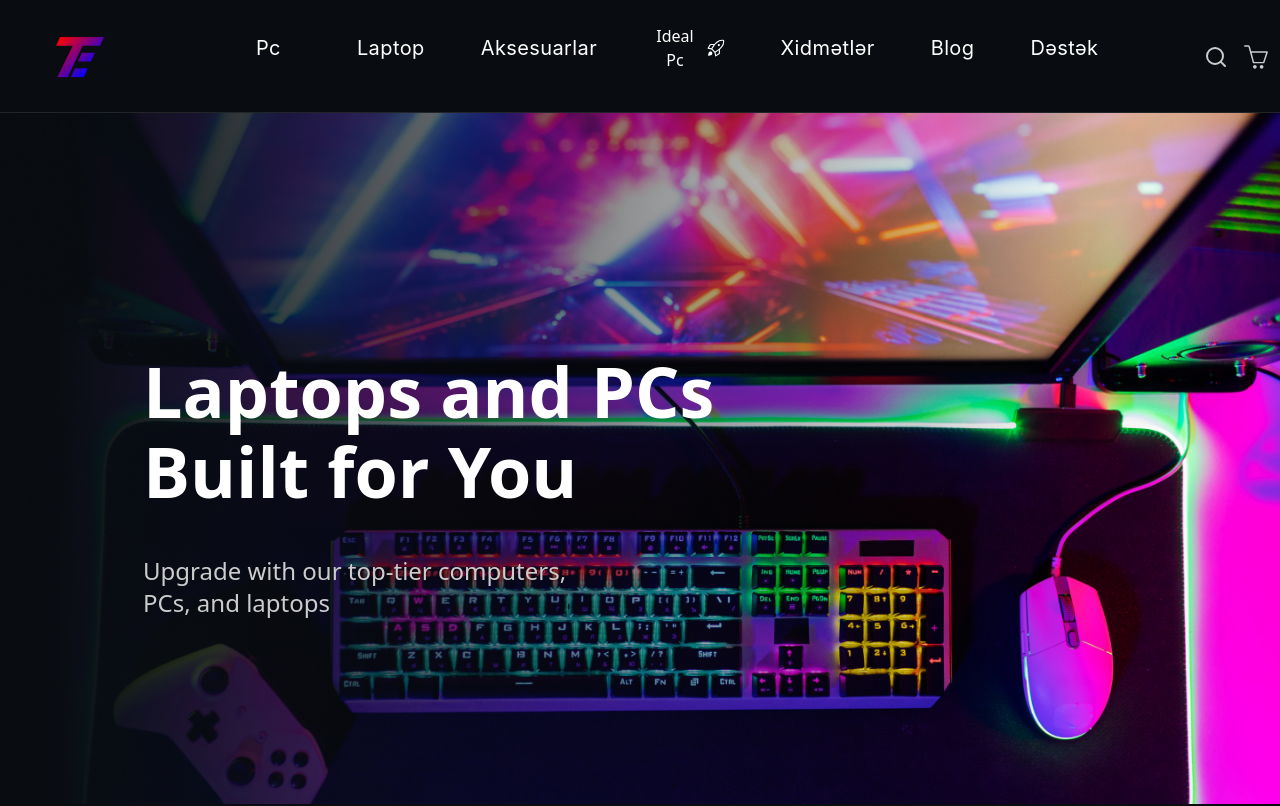
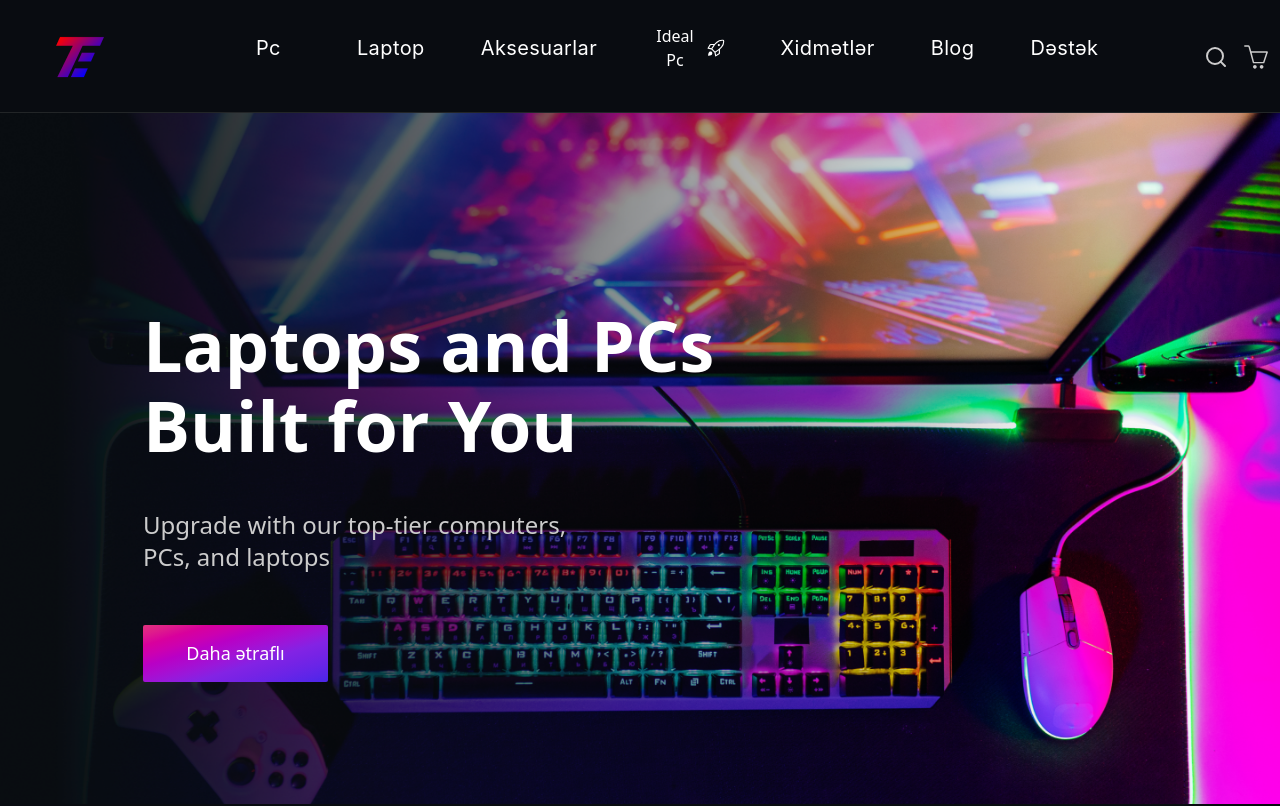
Before and after one commit to nigaraliyevas/TechEvo, a React (Vite) app: page / in a window 1280 px wide. Shown: the top 806 px of the page. Built offline with nearby package versions, Linux system fonts and the light colour scheme; a web font is replaced by a local one.

Commit message:
homePageButtonAdded

```diff
--- a/src/components/HomePageSections/HomeSlider/Slider.jsx
+++ b/src/components/HomePageSections/HomeSlider/Slider.jsx
@@ -4,15 +4,18 @@ import Slide1 from "/assets/images/HomePage/Slider/NeonSlide1.png";
 import Slide2 from "/assets/images/HomePage/Slider/NeonSlide2.png";
 import Slide3 from "/assets/images/HomePage/Slider/NeonSlide3.png";
 
+
+// import Button from "./../Button/Button";
+
 const SliderComponent = () => {
   const settings = {
     dots:false,
     infinite: true,
-    speed: 500,
+    speed: 1000,
     slidesToShow: 1,
     slidesToScroll: 1,
     autoplay: true,
-    autoplaySpeed: 4000,
+    autoplaySpeed: 3000,
     fade: true,
   };
 
@@ -24,6 +27,8 @@ const SliderComponent = () => {
             <div className={styles.mainTitle}>
               <h1>Empower Your Digital World</h1>
               <p>Find the perfect computer, PC, or laptop for unbeatable performance</p>
+              <button className={styles.moreButton}>Daha ətraflı</button>
+
             </div>
           </div>
           <img style={{ width: "100%", height: "100%" }} src={Slide1} alt="Slide 1" />
@@ -33,6 +38,7 @@ const SliderComponent = () => {
             <div className={styles.mainTitle}>
               <h1>Laptops and PCs Built for You</h1>
               <p>Upgrade with our top-tier computers, PCs, and laptops</p>
+              <button className={styles.moreButton}>Daha ətraflı</button>
             </div>
           </div>
           <img src={Slide2} alt="Slide 2" />
@@ -42,6 +48,7 @@ const SliderComponent = () => {
             <div className={styles.mainTitle}>
               <h1>Discover Your Perfect PC</h1>
               <p>Upgrade with our top-tier computers,PCs, and laptops.</p>
+              <button className={styles.moreButton}>Daha ətraflı</button>
             </div>
           </div>
           <img src={Slide3} alt="Slide 3" />
--- a/src/pages/HomePage/HomePage.jsx
+++ b/src/pages/HomePage/HomePage.jsx
@@ -9,6 +9,7 @@ import SecondHand from "/assets/images/HomePage/Products/SecondHand.png";
 import "slick-carousel/slick/slick.css";
 import "slick-carousel/slick/slick-theme.css";
 import SliderComponent from "../../components/HomePageSections/HomeSlider/Slider.jsx";
+
 const HomePage = () => {
   return (
     <>
--- a/src/pages/HomePage/HomePage.module.scss
+++ b/src/pages/HomePage/HomePage.module.scss
@@ -41,7 +41,7 @@
 }
 
 .sliderContainer {
-    max-width: 1300px;
+  // max-width: 1300px;
   margin-left: auto;
   margin-right: auto;
 }
@@ -102,6 +102,17 @@
       color: #cccccc;
       width: 442px;
     }
+
+    .moreButton {
+      background-image: linear-gradient(to right bottom, #e1327d, #de1c8c, #d8009d, #cc00b0, #b900c5, #ab0ccf, #9918da, #8323e4, #7723e5, #6a24e7, #5b25e8, #4926e9);
+      color: white;
+      width: 185px;
+      padding: 15px ;
+      font-size: 18px;
+      border-radius: 2px;
+      border: none;
+      cursor: pointer;
+    }
   }
 }
 
@@ -114,7 +125,9 @@
   }
 }
 
-  .pc, .mouse, .keyboard {
+.pc,
+.mouse,
+.keyboard {
   color: white;
   padding-top: 56px;
   padding-bottom: 20px;
@@ -122,7 +135,9 @@
   font-weight: 500;
 }
 
-  .cardMain, .cardMs, .cardKb {
+.cardMain,
+.cardMs,
+.cardKb {
   display: flex;
   flex-wrap: nowrap;
   overflow-x: auto;
@@ -141,7 +156,7 @@
 .swiperNav {
 
   color: purple !important;
-    position: absolute!important;
+  position: absolute !important;
   //   right: -100px;
 
 }
@@ -202,6 +217,7 @@
     0% {
       left: -100%;
     }
+
     50%,
     100% {
       left: 100%;
@@ -222,6 +238,7 @@
     0% {
       top: -100%;
     }
+
     50%,
     100% {
       top: 100%;
@@ -242,6 +259,7 @@
     0% {
       right: -100%;
     }
+
     50%,
     100% {
       right: 100%;
@@ -262,6 +280,7 @@
     0% {
       bottom: -100%;
     }
+
     50%,
     100% {
       bottom: 100%;
```
Lines whose indentation alone changed are shown as unchanged.
